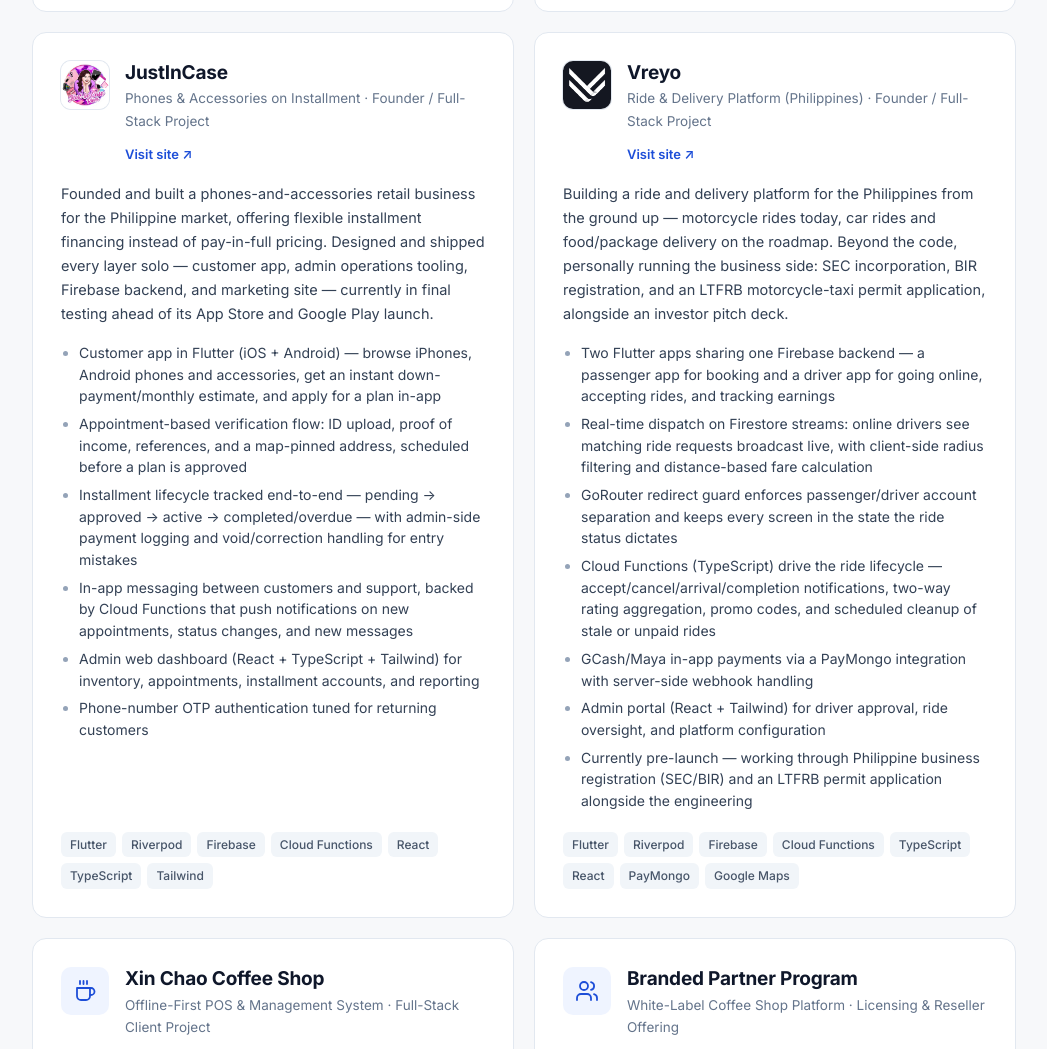
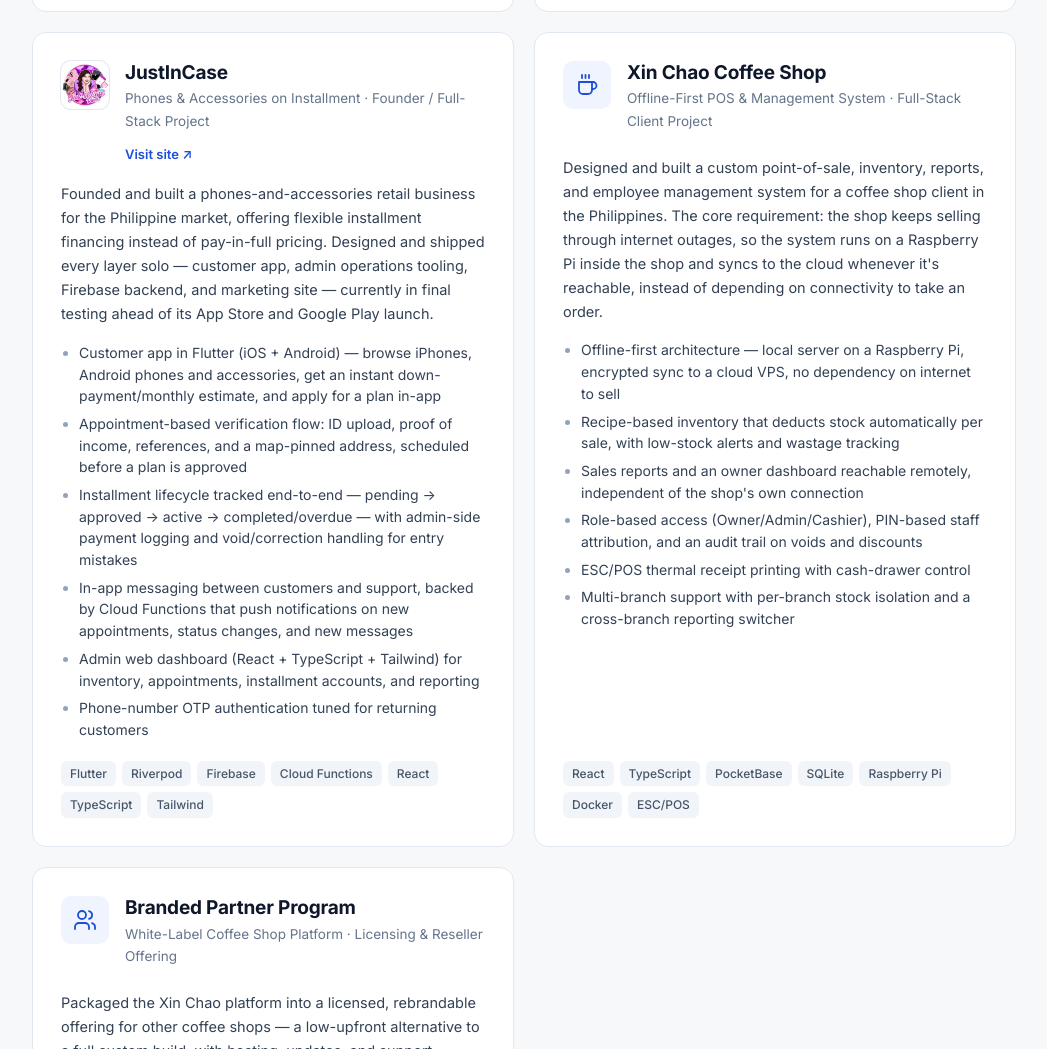
Before and after one commit to zframeworkdev/zframeworkdev, a plain HTML site: page hosting/index.html in a window 1280 px wide. Shown: the part 6027-7076 px from the top of the page, without its empty margins (116-1163 px from the left). Drawn offline with Linux system fonts and the light colour scheme.

Commit message:
Remove Vreyo from portfolio and resume
Co-Authored-By: Claude Fable 5.2 <noreply@anthropic.com>

```diff
--- a/hosting/index.html
+++ b/hosting/index.html
@@ -724,39 +724,6 @@
 
       <div class="own-card">
         <div class="own-card-head">
-          <div class="own-app-icon logo"><img src="/logos/vreyo.png" alt="Vreyo logo" width="48" height="48" /></div>
-          <div class="own-app-meta">
-            <div class="own-app-name">Vreyo</div>
-            <div class="own-app-sub">Ride &amp; Delivery Platform (Philippines) · Founder / Full-Stack Project</div>
-            <a href="https://vreyo2026.web.app" target="_blank" class="own-store-link">Visit site ↗</a>
-          </div>
-        </div>
-        <p class="own-desc">
-          Building a ride and delivery platform for the Philippines from the ground up — motorcycle rides today, car rides and food/package delivery on the roadmap. Beyond the code, personally running the business side: SEC incorporation, BIR registration, and an LTFRB motorcycle-taxi permit application, alongside an investor pitch deck.
-        </p>
-        <ul class="own-highlights">
-          <li>Two Flutter apps sharing one Firebase backend — a passenger app for booking and a driver app for going online, accepting rides, and tracking earnings</li>
-          <li>Real-time dispatch on Firestore streams: online drivers see matching ride requests broadcast live, with client-side radius filtering and distance-based fare calculation</li>
-          <li>GoRouter redirect guard enforces passenger/driver account separation and keeps every screen in the state the ride status dictates</li>
-          <li>Cloud Functions (TypeScript) drive the ride lifecycle — accept/cancel/arrival/completion notifications, two-way rating aggregation, promo codes, and scheduled cleanup of stale or unpaid rides</li>
-          <li>GCash/Maya in-app payments via a PayMongo integration with server-side webhook handling</li>
-          <li>Admin portal (React + Tailwind) for driver approval, ride oversight, and platform configuration</li>
-          <li>Currently pre-launch — working through Philippine business registration (SEC/BIR) and an LTFRB permit application alongside the engineering</li>
-        </ul>
-        <div class="own-tech">
-          <span class="own-tag">Flutter</span>
-          <span class="own-tag">Riverpod</span>
-          <span class="own-tag">Firebase</span>
-          <span class="own-tag">Cloud Functions</span>
-          <span class="own-tag">TypeScript</span>
-          <span class="own-tag">React</span>
-          <span class="own-tag">PayMongo</span>
-          <span class="own-tag">Google Maps</span>
-        </div>
-      </div>
-
-      <div class="own-card">
-        <div class="own-card-head">
           <div class="own-app-icon"><svg class="icon" aria-hidden="true"><use href="#i-coffee"/></svg></div>
           <div class="own-app-meta">
             <div class="own-app-name">Xin Chao Coffee Shop</div>
```
Also changed, not shown: resume/resume.html (+0 -11 lines), hosting/logos/vreyo.png (deleted), 2 other files.
